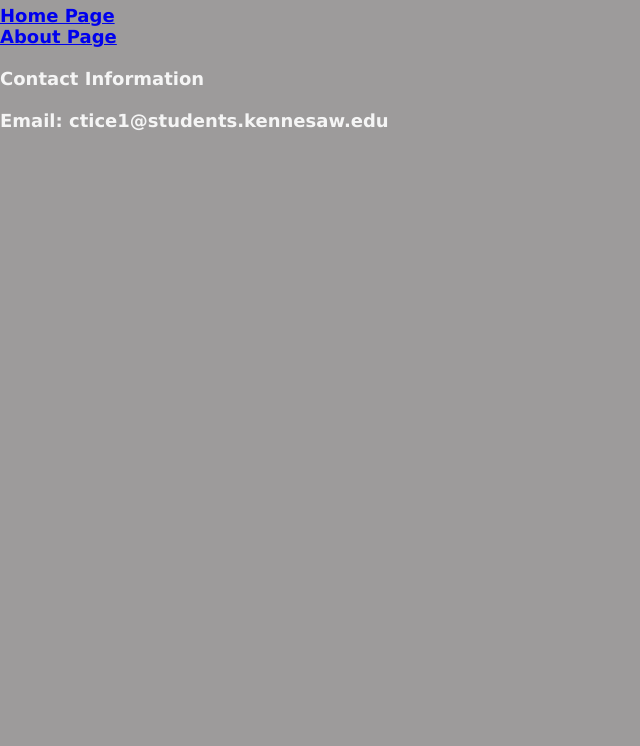
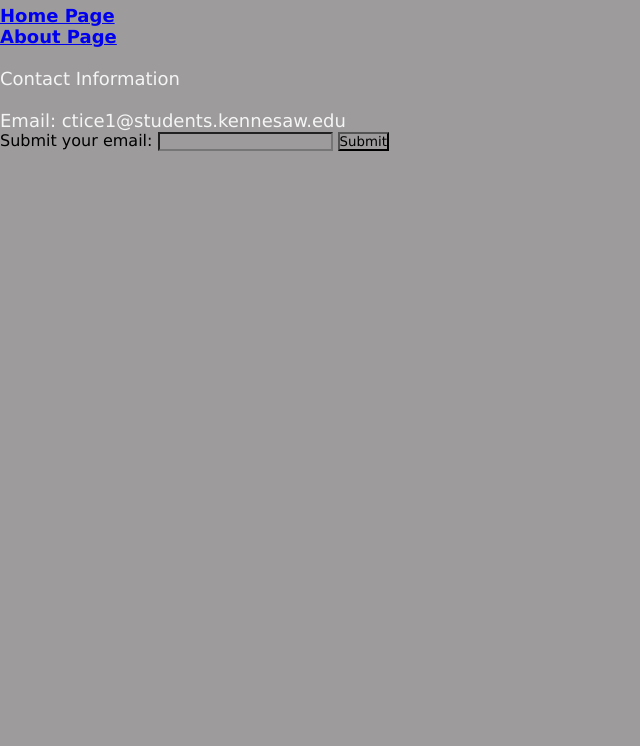
Before and after one commit to CucumberToes/web-development-project, a plain HTML site: page contact.html in a window 1280 px wide. Shown: the part 54-800 px from the top of the page, without its empty margins (0-640 px from the left). Drawn offline with Linux system fonts and the light colour scheme.

Commit message:
Update contact.html

```diff
--- a/contact.html
+++ b/contact.html
@@ -2,12 +2,10 @@
 <html>
     <head>
         <meta charset="utf-8">
-        <meta name="viewport" content="width=depth-width, initial-scale=1">
+        <meta name="viewport" content="width=device-width, initial-scale=1">
 
-        <title>
-            Contact Page
-        </title>
-      <link rel="stylesheet" href="styles.css" />
+        <title>Contact Page</title>
+        <link rel="stylesheet" href="styles.css" />
     </head>
     <body>
         <h1>Contact</h1>
@@ -16,10 +14,18 @@
             <a href="index.html"> Home Page </a>
             <br>
             <a href="about.html"> About Page </a>
+        </h2>
         <!-- Contact information -->
-        <p> <br> Contact Information</p>
-        <p><br>Email: ctice1@students.kennesaw.edu
-        </p>
-        </h2>
+        <p><br>Contact Information</p>
+        <p><br>Email: ctice1@students.kennesaw.edu</p>
+
+        <!-- Email Submission Form -->
+        <form action="/submit-email" method="post">
+            <label for="email">Submit your email:</label>
+            <input type="email" id="email" name="email" required>
+            <button type="submit">Submit</button>
+        </form>
+
+        <script src="script.js"></script>
     </body>
 </html>
```
